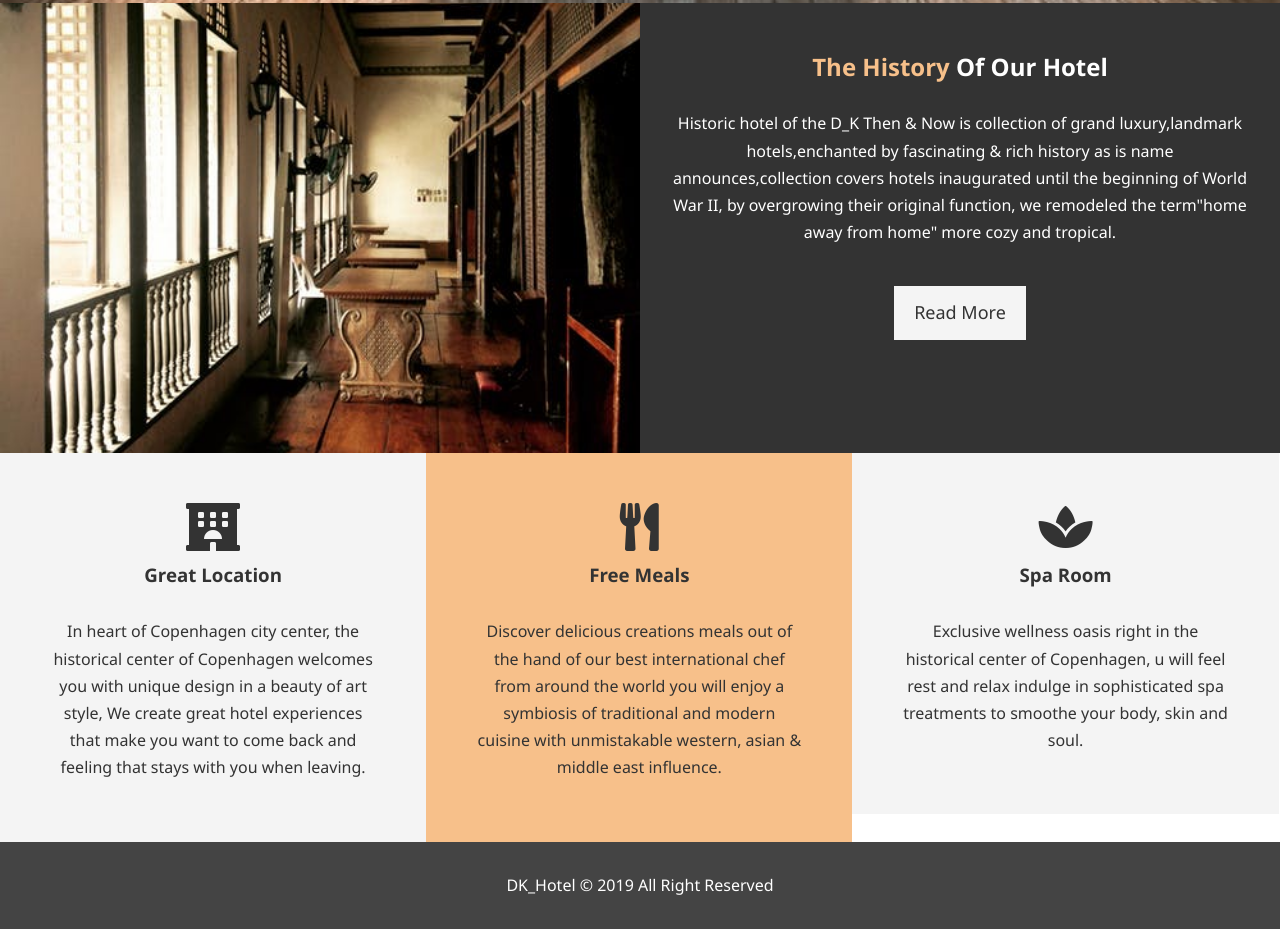
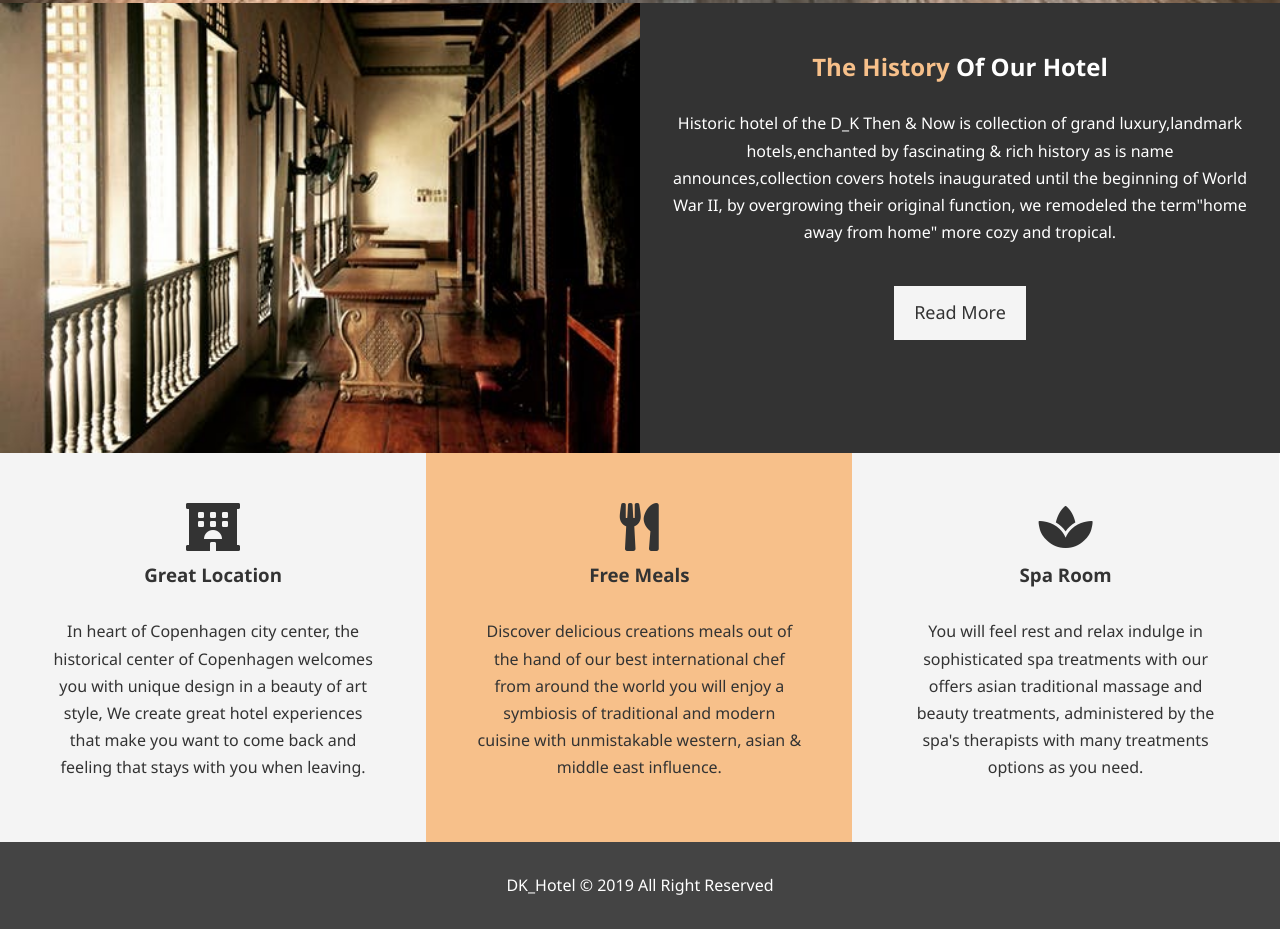
Before and after one commit to Deniastawanti/deniastawanti.github.io, a plain HTML site: page index.html in a window 1280 px wide. Shown: the part 664-1593 px from the top of the page. Drawn offline with Linux system fonts and the light colour scheme.

Commit message:
add index paragraph

```diff
--- a/index.html
+++ b/index.html
@@ -87,9 +87,10 @@
         <i class="fas fa-spa fa-3x"></i>
         <h3>Spa Room</h3>
         <p>
-          Exclusive wellness oasis right in the historical center of Copenhagen,
-          u will feel rest and relax indulge in sophisticated spa treatments to
-          smoothe your body, skin and soul.
+          You will feel rest and relax indulge in sophisticated spa treatments
+          with our offers asian traditional massage and beauty treatments,
+          administered by the spa's therapists with many treatments options as
+          you need.
         </p>
       </div>
     </section>
```
